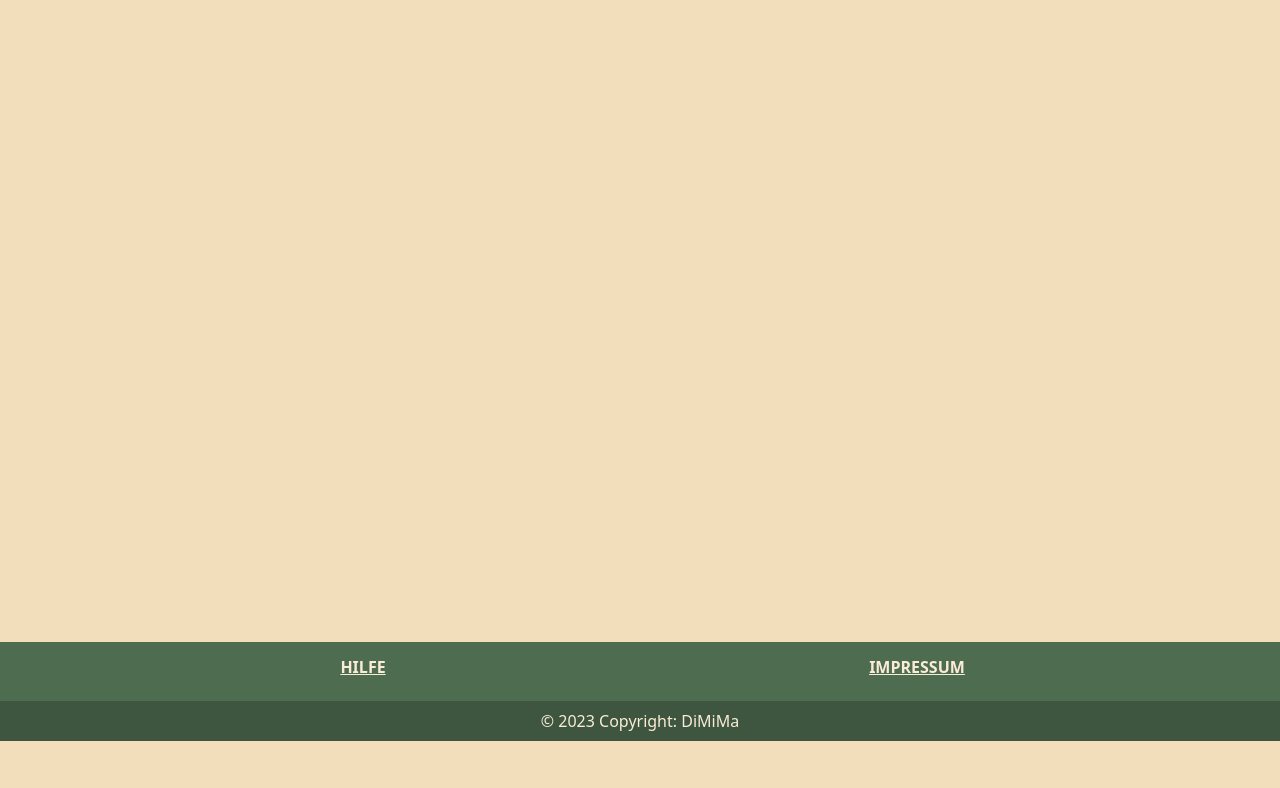
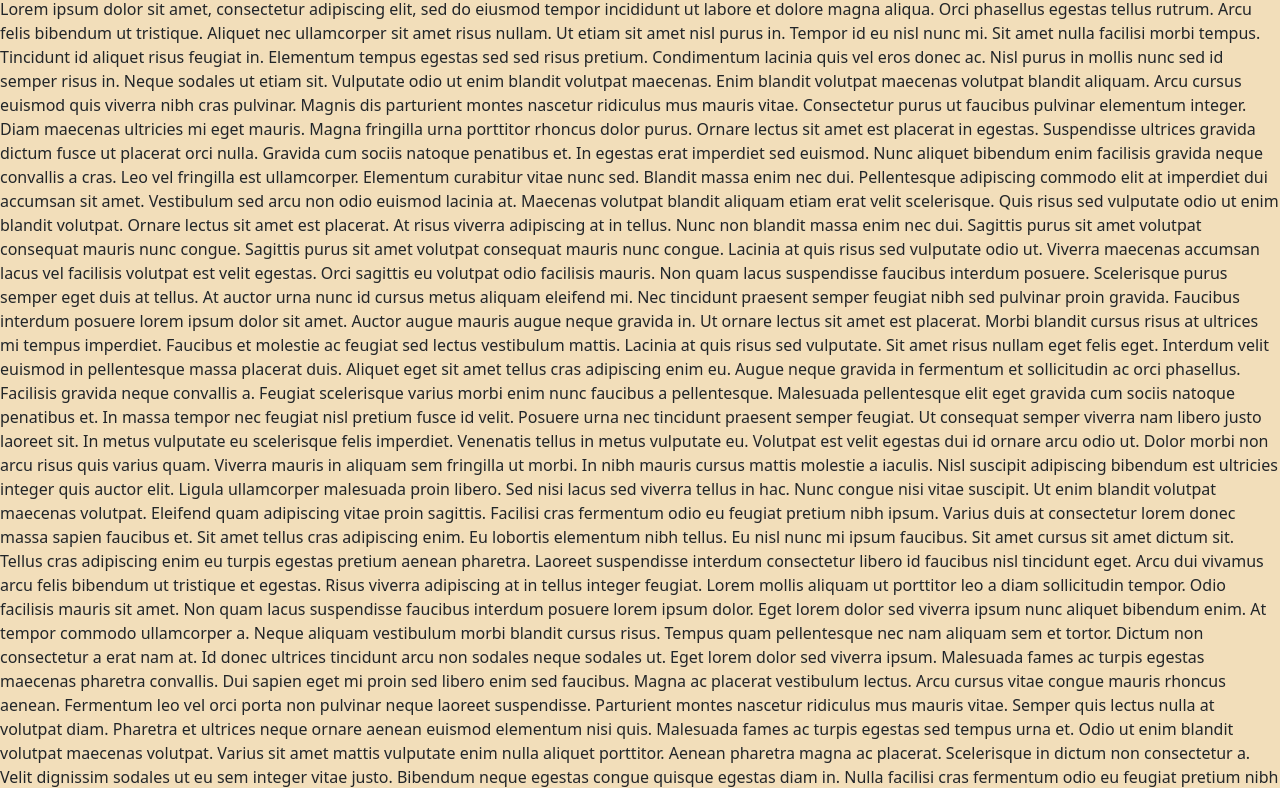
Before and after one commit to VulpesZerda27/MiMaFHProjektFrontend, a plain HTML site: page index.html in a window 1280 px wide. Shown: the part 59-847 px from the top of the page. Before the commit the page ends 800 px from the top, so only its background shows below. Drawn offline with nearby package versions, Linux system fonts and the light colour scheme.

Commit message:
uncommented lorem ipsum on homepage

```diff
--- a/index.html
+++ b/index.html
@@ -35,7 +35,7 @@
     </div>
 </nav>
 
-<p><!--
+<p>
     Lorem ipsum dolor sit amet, consectetur adipiscing elit, sed do eiusmod tempor incididunt ut labore et dolore magna aliqua. Orci phasellus egestas tellus rutrum. Arcu felis bibendum ut tristique. Aliquet nec ullamcorper sit amet risus nullam. Ut etiam sit amet nisl purus in. Tempor id eu nisl nunc mi. Sit amet nulla facilisi morbi tempus. Tincidunt id aliquet risus feugiat in. Elementum tempus egestas sed sed risus pretium. Condimentum lacinia quis vel eros donec ac. Nisl purus in mollis nunc sed id semper risus in. Neque sodales ut etiam sit. Vulputate odio ut enim blandit volutpat maecenas. Enim blandit volutpat maecenas volutpat blandit aliquam. Arcu cursus euismod quis viverra nibh cras pulvinar.
 
     Magnis dis parturient montes nascetur ridiculus mus mauris vitae. Consectetur purus ut faucibus pulvinar elementum integer. Diam maecenas ultricies mi eget mauris. Magna fringilla urna porttitor rhoncus dolor purus. Ornare lectus sit amet est placerat in egestas. Suspendisse ultrices gravida dictum fusce ut placerat orci nulla. Gravida cum sociis natoque penatibus et. In egestas erat imperdiet sed euismod. Nunc aliquet bibendum enim facilisis gravida neque convallis a cras. Leo vel fringilla est ullamcorper. Elementum curabitur vitae nunc sed. Blandit massa enim nec dui. Pellentesque adipiscing commodo elit at imperdiet dui accumsan sit amet.
@@ -75,7 +75,7 @@
     Mauris pharetra et ultrices neque ornare. Commodo ullamcorper a lacus vestibulum sed. Aliquam purus sit amet luctus venenatis lectus magna fringilla. Vulputate mi sit amet mauris commodo. Odio aenean sed adipiscing diam donec adipiscing. Sagittis eu volutpat odio facilisis. Aliquet risus feugiat in ante metus dictum at tempor commodo. Risus sed vulputate odio ut enim blandit volutpat. Velit dignissim sodales ut eu sem integer vitae justo. Velit ut tortor pretium viverra suspendisse potenti nullam ac tortor. Ultrices eros in cursus turpis massa. Cras sed felis eget velit aliquet sagittis. Velit laoreet id donec ultrices tincidunt arcu non. Est ante in nibh mauris cursus mattis molestie. Nunc aliquet bibendum enim facilisis gravida neque convallis a cras. Ut placerat orci nulla pellentesque dignissim enim sit amet venenatis. In fermentum posuere urna nec tincidunt praesent semper feugiat. Nulla malesuada pellentesque elit eget gravida cum sociis. Consectetur adipiscing elit ut aliquam purus sit amet.
 
     At tempor commodo ullamcorper a lacus vestibulum. Id nibh tortor id aliquet lectus proin nibh nisl condimentum. Id diam vel quam elementum. Accumsan lacus vel facilisis volutpat. Semper feugiat nibh sed pulvinar proin gravida hendrerit. Habitant morbi tristique senectus et netus et malesuada fames. Eleifend mi in nulla posuere. In pellentesque massa placerat duis. Ipsum dolor sit amet consectetur adipiscing elit pellentesque habitant. Integer eget aliquet nibh praesent tristique magna sit amet purus. Lorem donec massa sapien faucibus et molestie ac feugiat sed. Ut sem nulla pharetra diam sit. Faucibus in ornare quam viverra orci sagittis eu volutpat odio. Facilisis mauris sit amet massa. Amet aliquam id diam maecenas ultricies mi. Lacinia at quis risus sed vulputate.
---></p>
+</p>
 
     <!-- Footer -->
     <footer class="text-center text-white bg-secondary bottom mt-auto" style="background-color: #3f51b5">
```
